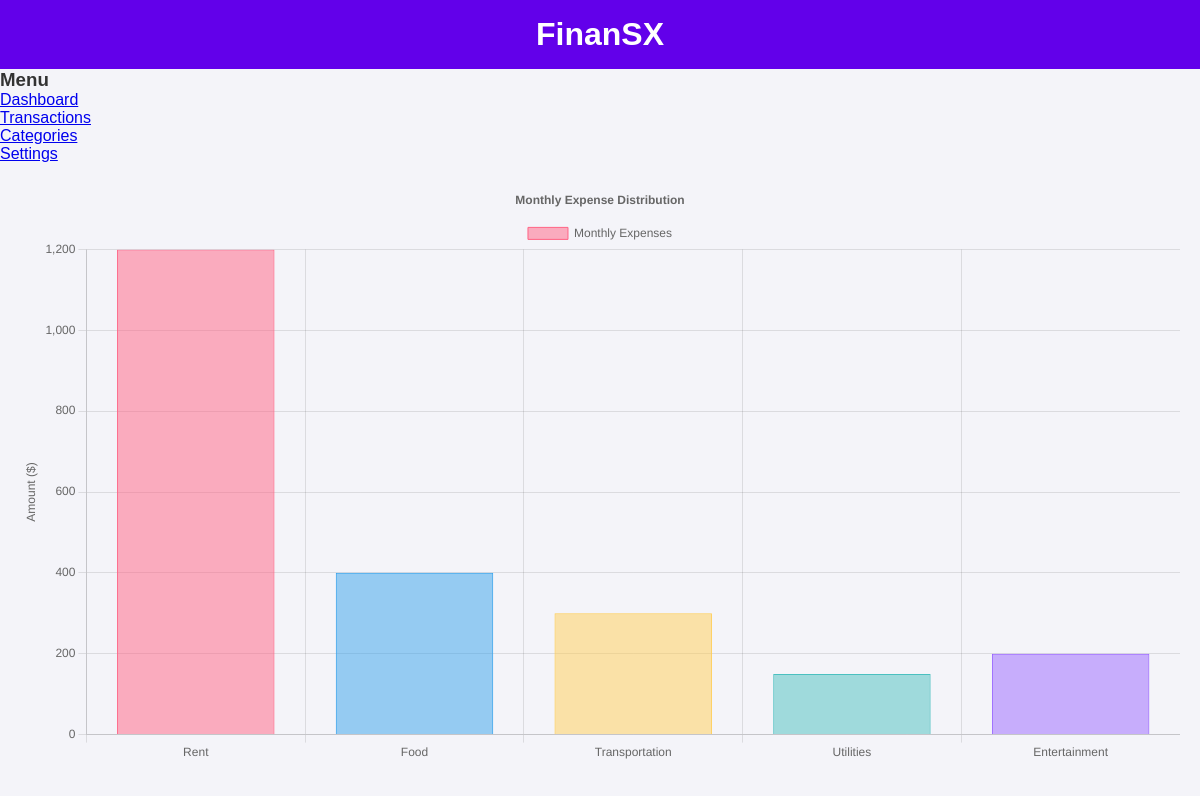
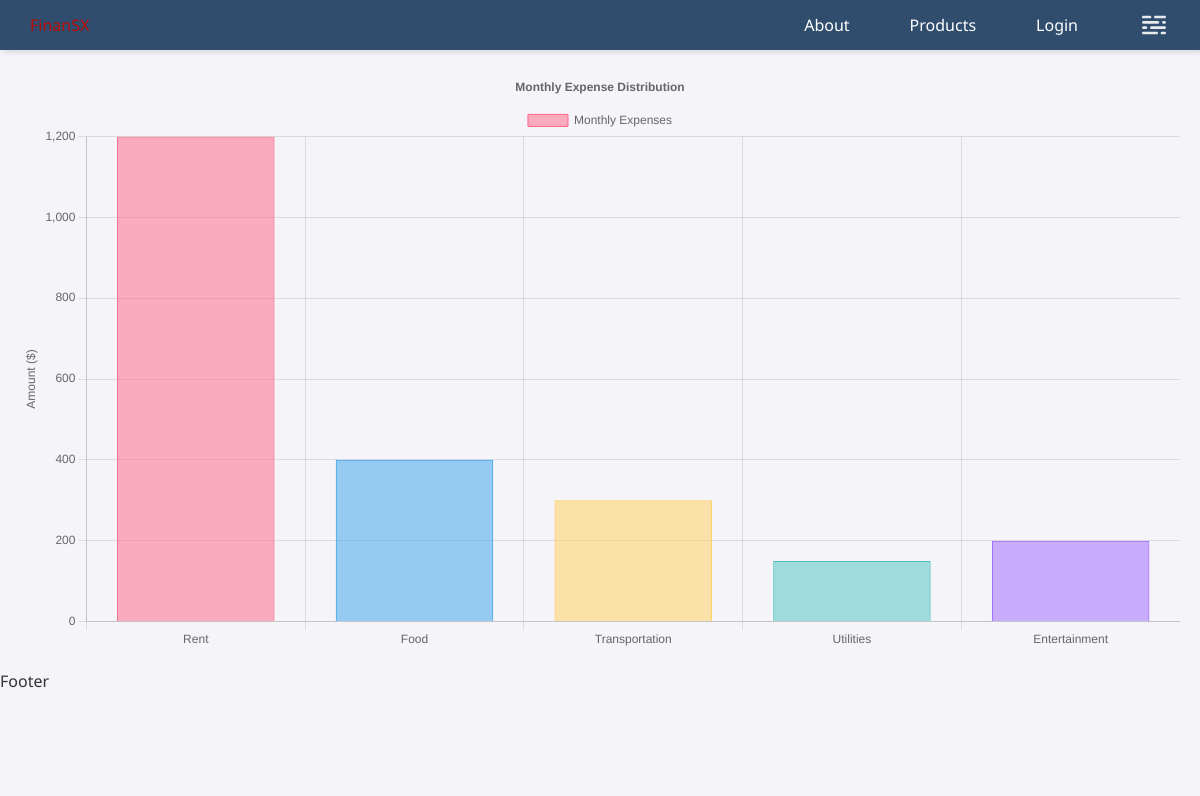
Before and after one commit to SnapEQ/FinanSX, an Electron app: page public/index.html in a window 1200 px wide. Drawn offline with nearby package versions, Linux system fonts and the light colour scheme.

Commit message:
added upper menu

```diff
--- a/public/index.html
+++ b/public/index.html
@@ -9,27 +9,28 @@
 </head>
 <body>
     <div id="app">
-        <header>
-            <h1>FinanSX</h1>
-        </header>
-        <aside class="sidebar">
-            <h3>Menu</h3>
+        <nav>
+            <ul class="sidebar">
+                <li><a href="#">FinanSX</a></li>
+                <li><a href="#">About</a></li>
+                <li><a href="#">Products</a></li>
+                <li><a href="#">Login</a></li>
+            </ul>
+            <ul>
+                <li><a href="#">FinanSX</a></li>
+                <li><a href="#">About</a></li>
+                <li><a href="#">Products</a></li>
+                <li><a href="#">Login</a></li>
+                <li><a href="#"><svg xmlns="http://www.w3.org/2000/svg" height="32px" viewBox="0 -960 960 960" width="32px" fill="#e8eaed"><path d="M160-200q-17 0-28.5-11.5T120-240q0-17 11.5-28.5T160-280h400q17 0 28.5 11.5T600-240q0 17-11.5 28.5T560-200H160Zm560 0q-17 0-28.5-11.5T680-240q0-17 11.5-28.5T720-280h80q17 0 28.5 11.5T840-240q0 17-11.5 28.5T800-200h-80ZM160-360q-17 0-28.5-11.5T120-400q0-17 11.5-28.5T160-440h80q17 0 28.5 11.5T280-400q0 17-11.5 28.5T240-360h-80Zm240 0q-17 0-28.5-11.5T360-400q0-17 11.5-28.5T400-440h400q17 0 28.5 11.5T840-400q0 17-11.5 28.5T800-360H400ZM160-520q-17 0-28.5-11.5T120-560q0-17 11.5-28.5T160-600h440q17 0 28.5 11.5T640-560q0 17-11.5 28.5T600-520H160Zm600 0q-17 0-28.5-11.5T720-560q0-17 11.5-28.5T760-600h40q17 0 28.5 11.5T840-560q0 17-11.5 28.5T800-520h-40ZM160-680q-17 0-28.5-11.5T120-720q0-17 11.5-28.5T160-760h200q17 0 28.5 11.5T400-720q0 17-11.5 28.5T360-680H160Zm360 0q-17 0-28.5-11.5T480-720q0-17 11.5-28.5T520-760h280q17 0 28.5 11.5T840-720q0 17-11.5 28.5T800-680H520Z"/></svg></a></li>
+            </ul>
+        </nav>
 
-            <nav>
-                <ul>
-                    <li class="menu-item-is-active"><a href="#">Dashboard</a></li>
-                    <li class="menu-item"><a href="#">Transactions</a></li>
-                    <li class="menu-item"><a href="#">Categories</a></li>
-                    <li class="menu-item"><a href="#">Settings</a></li>
-                </ul>
-            </nav>
-
-        </aside>
         <main class="content">
             <section id="dashboard">
                 <canvas id="expenseChart"></canvas>
             </section>
         </main>
+        <footer>Footer</footer>
     </div>
     <script  src="../src/renderer/app.js" type="module"></script>
 </body>
--- a/public/styles.css
+++ b/public/styles.css
@@ -1,22 +1,73 @@
 *{
-    font-family: 'Fire Sans', sans-serif;
+    font-family: 'Segoe UI', sans-serif;
     margin: 0;
     padding: 0;
     box-sizing: border-box;
 }
 
 body {
-
+    min-height: 100vh;
     background: #f4f4f9;
     color: #333;
 
 }
 
-header {
-    background: #6200ea;
+nav{
+    background-color: #304D6D;
+    box-shadow: 3px 3px 5px rgba(0,0,0,0.1);
+}
+
+nav ul{
+    width: 100%;
+    list-style: none;
+    display: flex;
+    justify-content: flex-end;
+    align-items: center;
+}
+
+nav li{
+    height: 50px;
+}
+
+
+nav a{
+    height: 100%;
+    padding: 0 30px;
+    display: flex;
+    text-decoration: none;
+    align-items: center;
     color: white;
-    padding: 1rem;
-    text-align: center;
+}
+nav a:hover{
+    color: #B80C09;
+}
+
+nav li:first-child{
+    margin-right: auto;
+}
+
+.sidebar{
+    position: fixed;
+    top: 0 ;
+    right: 0;
+    height: 100vh;
+    width: 250px;
+    z-index: 999;
+    background-color: #304d6da1;
+    backdrop-filter: blur(10px);
+    box-shadow: -10px 9 px rgba(0,0,0,0.1);
+    display: none;
+    flex-direction: column;
+    align-items: flex-start;
+    justify-content: flex-start;
+}
+
+.sidebar li{
+    width: 100%;
+}
+
+.sidebar a{
+    width: 100%;
 }
 
 #dashboard {
--- a/src/main/main.js
+++ b/src/main/main.js
@@ -1,4 +1,4 @@
-const {app, BrowserWindow} = require('electron');
+const {app, BrowserWindow,Menu, ipcMain} = require('electron');
 const path = require('path');
 
 
@@ -7,10 +7,11 @@ const createWindow = () =>{
     const win = new BrowserWindow({
         width: 1200,
         height: 800,
+        autoHideMenuBar: true,
         webPreferences:{
             nodeIntegration: false,
             preload: path.join(__dirname, '../../preload.js'),
-            contextIsolation: true
+            contextIsolation: true,
         }
     })
 
--- a/src/renderer/app.js
+++ b/src/renderer/app.js
@@ -1,32 +1,33 @@
-
-window.addEventListener('DOMContentLoaded', () => {
-    const ctx = document.getElementById("expenseChart").getContext('2d');
+window.addEventListener("DOMContentLoaded", () => {
+	const ctx = document.getElementById("expenseChart").getContext("2d");
 	const expenseData = {
-        labels: ['Rent', 'Food', 'Transportation', 'Utilities', 'Entertainment'],
-        datasets: [{
-            label: 'Monthly Expenses',
+		labels: ["Rent", "Food", "Transportation", "Utilities", "Entertainment"],
+		datasets: [
+			{
+				label: "Monthly Expenses",
 				data: [1200, 400, 300, 150, 200],
 				backgroundColor: [
-                'rgba(255, 99, 132, 0.5)',
-                'rgba(54, 162, 235, 0.5)',
-                'rgba(255, 206, 86, 0.5)',
-                'rgba(75, 192, 192, 0.5)',
-                'rgba(153, 102, 255, 0.5)'
+					"rgba(255, 99, 132, 0.5)",
+					"rgba(54, 162, 235, 0.5)",
+					"rgba(255, 206, 86, 0.5)",
+					"rgba(75, 192, 192, 0.5)",
+					"rgba(153, 102, 255, 0.5)",
 				],
 				borderColor: [
-                'rgba(255, 99, 132, 1)',
-                'rgba(54, 162, 235, 1)',
-                'rgba(255, 206, 86, 1)',
-                'rgba(75, 192, 192, 1)',
-                'rgba(153, 102, 255, 1)'
+					"rgba(255, 99, 132, 1)",
+					"rgba(54, 162, 235, 1)",
+					"rgba(255, 206, 86, 1)",
+					"rgba(75, 192, 192, 1)",
+					"rgba(153, 102, 255, 1)",
 				],
-            borderWidth: 1
-        }]
+				borderWidth: 1,
+			},
+		],
 	};
 
 	// Chart configuration
 	const config = {
-        type: 'bar',
+		type: "bar",
 		data: expenseData,
 		options: {
 			responsive: true,
@@ -35,19 +36,31 @@ window.addEventListener('DOMContentLoaded', () => {
 					beginAtZero: true,
 					title: {
 						display: true,
-                        text: 'Amount ($)'
-                    }
-                }
+						text: "Amount ($)",
+					},
+				},
 			},
 			plugins: {
 				title: {
 					display: true,
-                    text: 'Monthly Expense Distribution'
-                }
-            }
-        }
+					text: "Monthly Expense Distribution",
+				},
+			},
+		},
 	};
 
 	// Create chart
 	new Chart(ctx, config);
+
+
+
+	//	TO DO
+	// 	FIX THE SIDEBAR
+    const sidebar = document.querySelector(".sidebar");
+
+    sidebar.addEventListener('click', () =>{
+        sidebar.style.display = "flex";
     })
+
+
+});
```
Also changed, not shown: public/art/mist_24dp_E8EAED_FILL0_wght400_GRAD0_opsz24.svg (added), src/main/ipcHandlers.js (deleted). Lines whose indentation alone changed are shown as unchanged.
